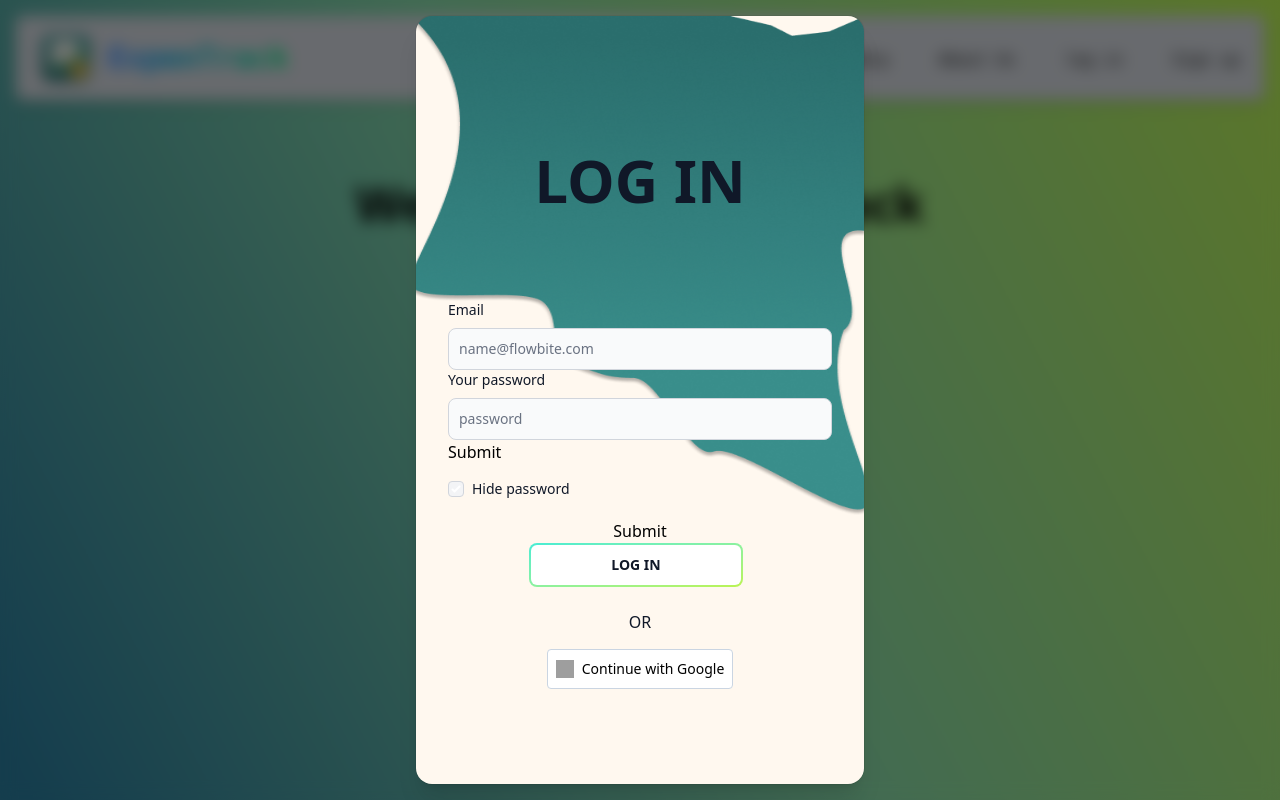
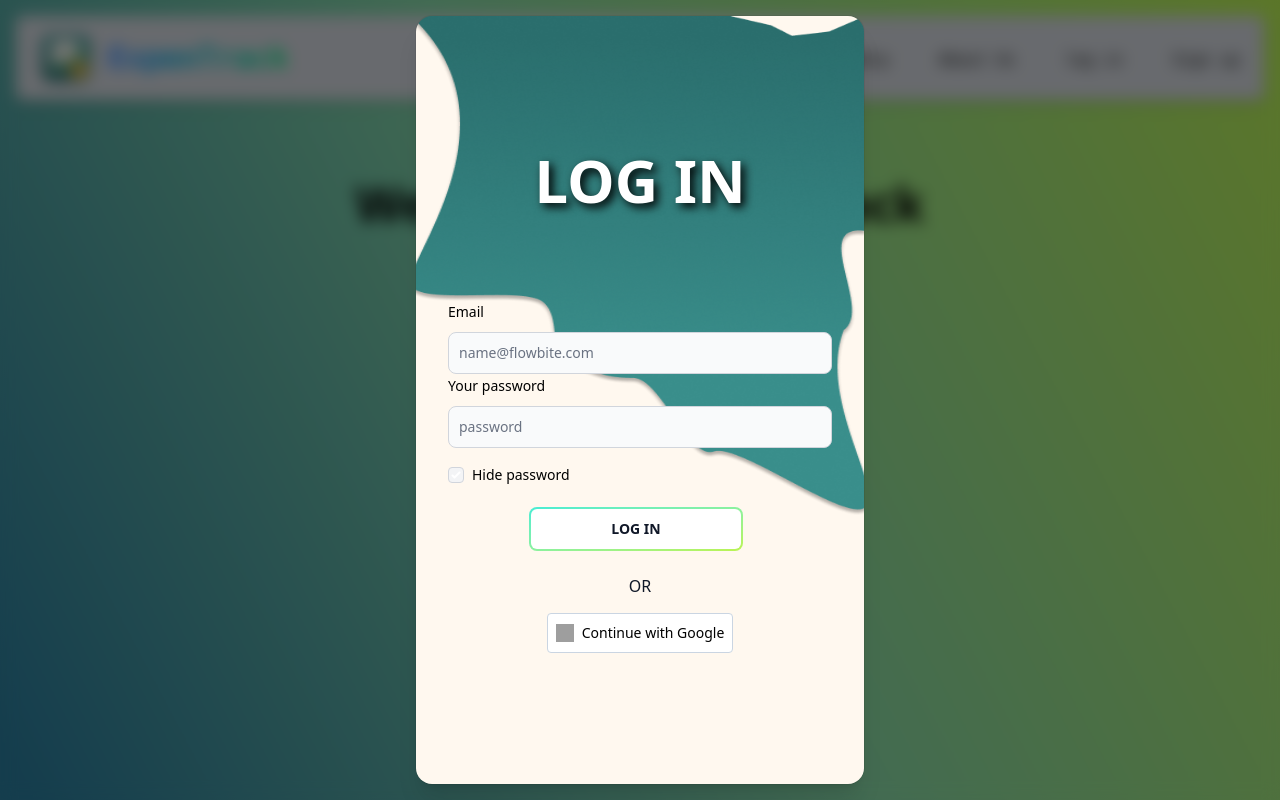
Before and after one commit to TTHAime/Ise, a SvelteKit app in the folder frontend/testsvelte/: page / in a window 1280 px wide. Both pictures are taken after a click on the button "log in". Built offline with nearby package versions, Linux system fonts and the light colour scheme; grey boxes are pictures that could not be loaded.

Commit message:
chai css file dai leaai voi hahaha,little font adjustment

```diff
--- a/frontend/testsvelte/src/app.css
+++ b/frontend/testsvelte/src/app.css
@@ -2,7 +2,29 @@
 @plugin '@tailwindcss/forms';
 @plugin '@tailwindcss/typography';
 
-my-background{
+.mybackground {
         background: #2A7B9B;
         background: linear-gradient(62deg, rgba(42, 123, 155, 1) 2%, rgba(87, 199, 133, 0.73) 50%, rgba(183, 237, 83, 1) 100%);
 }
+
+.white-text-with-blue-shadow {
+        text-shadow:
+                1px 1px 2px black,
+                0 0 1em black,
+                0 0 0.2em black;
+        color: white;
+}
+
+.head-text-shadow {
+        text-shadow: black 4px 4px 10px;
+        color: white;
+}
+
+.normal-text {
+        /*font ตาม figma */
+        font: Inria Sans;
+        font-weight: 400;
+        font-size: 14px;
+        line-height: 24px;
+        color: #000000;
+}
--- a/frontend/testsvelte/src/lib/components/auth.svelte
+++ b/frontend/testsvelte/src/lib/components/auth.svelte
@@ -101,12 +101,12 @@
             <div style="margin-top: 30%;"></div>
 			{#if mode === 'login'}
 				<!-- title -->
-				<p class="text-center text-6xl font-black text-gray-900">LOG IN</p>
+				<p class="head-text-shadow text-center text-6xl font-black text-gray-900">LOG IN</p>
 				<div style="margin-top: 20%;"></div>
 				<!-- form -->
 				<form class="mx-auto max-w-sm" onsubmit={Clicklogin} id="loginform">
 					<div class="mb-5">
-						<label for="email" class="mb-2 block text-sm font-medium text-gray-900">Email</label>
+						<label for="email" class="normal-text mb-2 block text-sm font-medium text-gray-900">Email</label>
 						<input
 							type="email"
 							id="email"
@@ -114,7 +114,7 @@
 							placeholder="name@flowbite.com"
 							required
 						/>
-						<label for="password" class="mb-2 block text-sm font-medium text-gray-900"
+						<label for="password" class="normal-text mb-2 block text-sm font-medium text-gray-900"
 							>Your password</label
 						>
 						<input
@@ -125,7 +125,6 @@
 							class="block w-full rounded-lg border border-gray-300 bg-gray-50 p-2.5 text-sm text-gray-900 focus:border-blue-500 focus:ring-blue-500 dark:border-gray-600 dark:bg-gray-700 dark:text-white dark:placeholder-gray-400 dark:focus:border-blue-500 dark:focus:ring-blue-500"
 							required
 						/>
-						<input type="submit"/>
 						<div style="margin-top:15px;"></div>
 						<div class="flex items-center">
 							<input
@@ -136,13 +135,12 @@
 								value=""
 								class="h-4 w-4 rounded-sm border-gray-300 bg-gray-100 text-blue-600 focus:ring-2 focus:ring-blue-500 dark:border-gray-600 dark:bg-gray-700 dark:ring-offset-gray-800 dark:focus:ring-blue-600"
 							/>
-							<label for="checked-checkbox" class="ms-2 text-sm font-medium text-gray-900"
+							<label for="checked-checkbox" class="normal-text ms-2 text-sm font-medium text-gray-900"
 								>Hide password</label
 							>
 						</div>
 					</div>
 					<div class="mb-5 flex flex-col items-center">
-						<input type="submit">
 						<button
 							type="submit"
 							class="group relative mb-2 me-2 inline-flex items-center justify-center overflow-hidden rounded-lg bg-gradient-to-br from-teal-300 to-lime-300 p-0.5 text-sm font-medium text-gray-900 focus:outline-none focus:ring-4 focus:ring-lime-200 group-hover:from-teal-300 group-hover:to-lime-300 dark:text-white dark:hover:text-gray-900 dark:focus:ring-lime-800"
@@ -168,7 +166,7 @@
 					</div>
 				</form>
 			{:else if mode === 'signup'}
-				<p class="text-center text-6xl font-black text-gray-900">SIGN UP</p>
+				<p class="head-text-shadow text-center text-6xl font-black text-gray-900">SIGN UP</p>
 				<div style="margin-top: 20%;"></div>
 				<!-- form -->
 				<form class="mx-auto max-w-sm" id="signupform" onsubmit={() => (Passwordmatch()) ? Clicksignup() : console.log('nope')}>
@@ -183,7 +181,7 @@
 						/>
 						<label
 							for="email"
-							class="mb-2 block text-sm font-medium text-gray-900"
+							class="normal-text mb-2 block text-sm font-medium text-gray-900"
 							style="margin-top: 10px;">Username</label
 						>
 						<input
@@ -195,7 +193,7 @@
 						/>
 						<label
 							for="password"
-							class="mb-2 block text-sm font-medium text-gray-900"
+							class="normal-text mb-2 block text-sm font-medium text-gray-900"
 							style="margin-top: 10px;">Password</label
 						>
 						<input
@@ -208,7 +206,7 @@
 						/>
 						<label
 							for="password"
-							class="mb-2 block text-sm font-medium text-gray-900"
+							class="normal-text mb-2 block text-sm font-medium text-gray-900"
 							style="margin-top: 10px;">Confirm Password</label
 						>
 						<input
@@ -231,7 +229,7 @@
 								value=""
 								class="h-4 w-4 rounded-sm border-gray-300 bg-gray-100 text-blue-600 focus:ring-2 focus:ring-blue-500 dark:border-gray-600 dark:bg-gray-700 dark:ring-offset-gray-800 dark:focus:ring-blue-600"
 							/>
-							<label for="checked-checkbox" class="ms-2 text-sm font-medium text-gray-900"
+							<label for="checked-checkbox" class="normal-text ms-2 text-sm font-medium text-gray-900"
 								>Hide password</label
 							>
 						</div>
--- a/frontend/testsvelte/src/routes/+layout.svelte
+++ b/frontend/testsvelte/src/routes/+layout.svelte
@@ -40,12 +40,6 @@
 
 <style lang="postcss">
 	@reference "tailwindcss";
-
-	.mybackground{
-        background: #2A7B9B;
-        background: linear-gradient(62deg, rgba(42, 123, 155, 1) 2%, rgba(87, 199, 133, 0.73) 50%, rgba(183, 237, 83, 1) 100%);
-    }
-
 </style>
 <svelte:head>
 	<link rel="icon" href={logo} />
```
